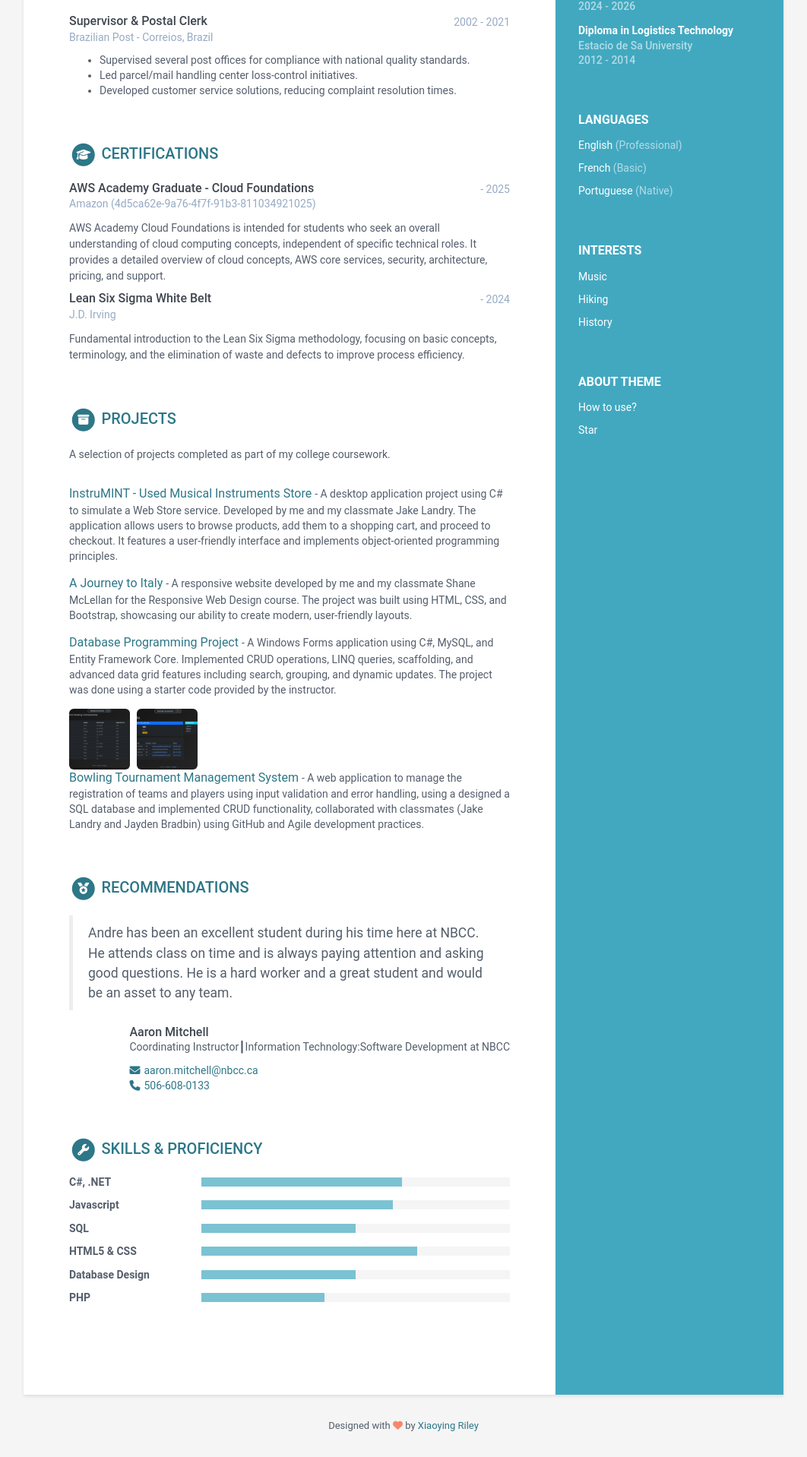
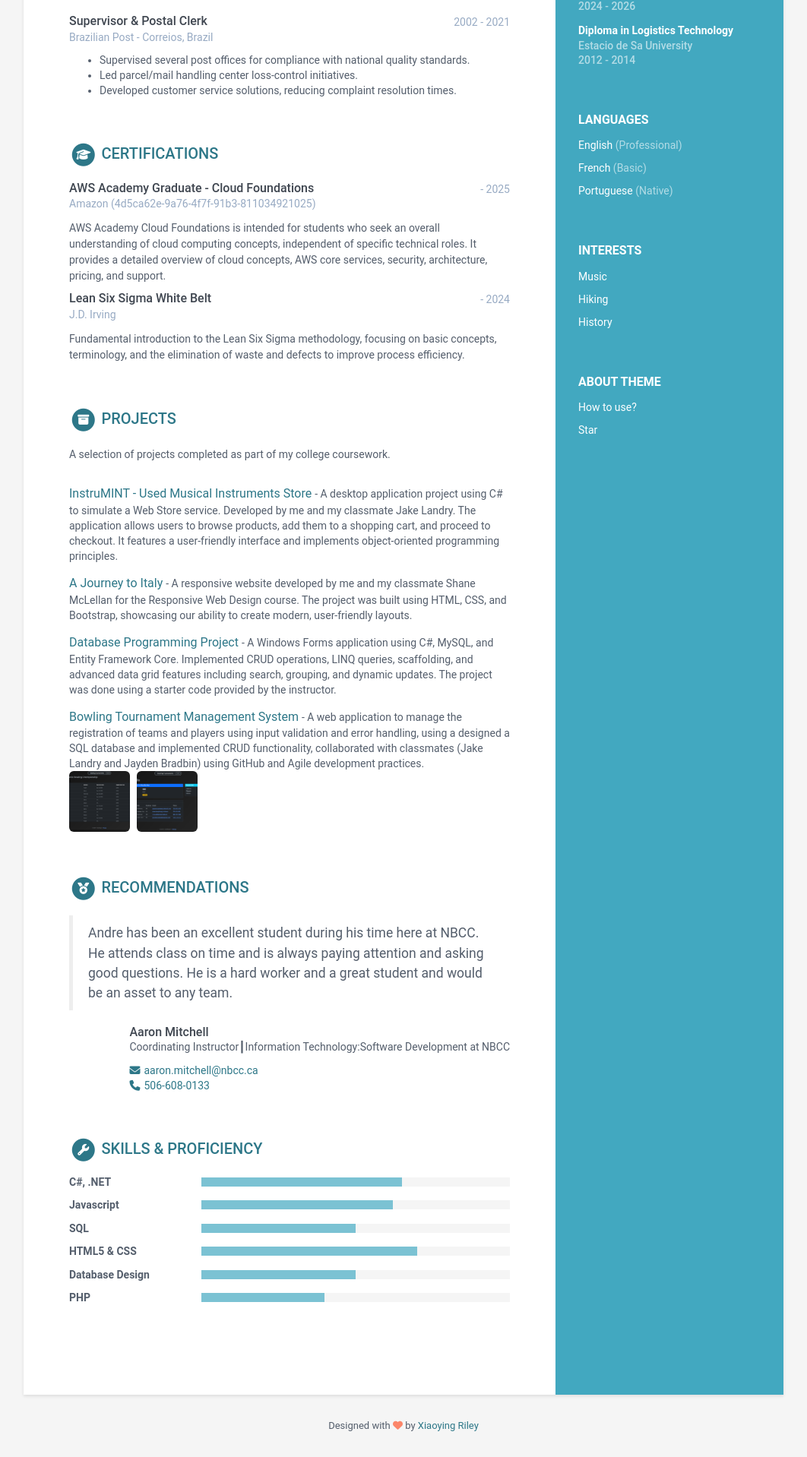
Before and after one commit to AndreLiraFr/andrelirafr.github.io, a Jekyll site: the page built from index.html, in a window 1280 px wide. Shown: the part 655-2573 px from the top of the page at 76% size, without its empty margins (109-1171 px from the left). Built offline with Jekyll 4.4.1, drawn with Linux system fonts in a browser that asks for light colours.

Commit message:
Update projects.html

```diff
--- a/_includes/projects.html
+++ b/_includes/projects.html
@@ -43,16 +43,6 @@
       </div>
     {% endif %}
 
-    {% if project.screenshots %}
-    <div class="project-screenshots mb-2">
-      {% for img in project.screenshots %}
-        <a href="{{ img | relative_url }}" class="glightbox" data-gallery="{{ project.title | slugify }}">
-          <img src="{{ img | relative_url }}" alt="{{ project.title }} screenshot" class="project-thumb" />
-        </a>
-      {% endfor %}
-    </div>
-    {% endif %}
-
     <span class="project-title">
       {% if project.link %}
       <a href="{{ project.link }}" target="_blank">{{ project.title }}</a>
@@ -65,6 +55,16 @@
     - <span class="project-tagline">{{ project.tagline }}</span>
     {% endif %}
 
+     {% if project.screenshots %}
+    <div class="project-screenshots mb-2">
+      {% for img in project.screenshots %}
+        <a href="{{ img | relative_url }}" class="glightbox" data-gallery="{{ project.title | slugify }}">
+          <img src="{{ img | relative_url }}" alt="{{ project.title }} screenshot" class="project-thumb" />
+        </a>
+      {% endfor %}
+    </div>
+    {% endif %}
+
   </div><!--//item-->
 {% endfor %}
 </section><!--//section-->
```
